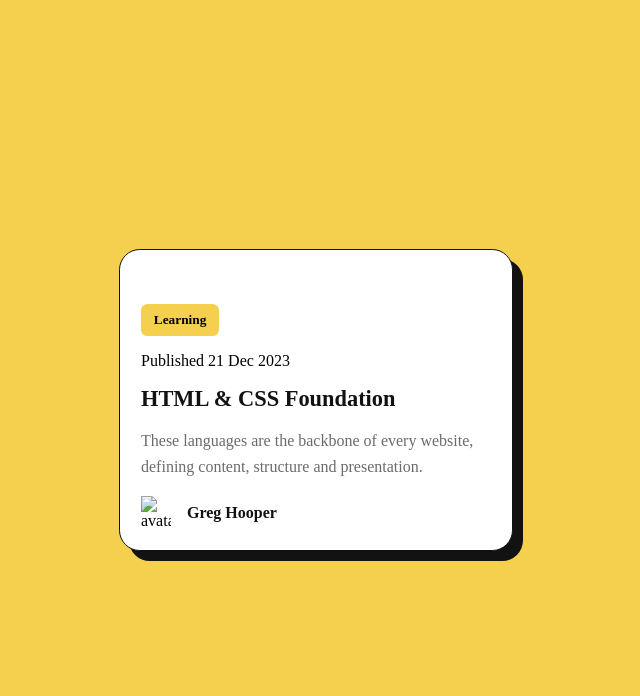
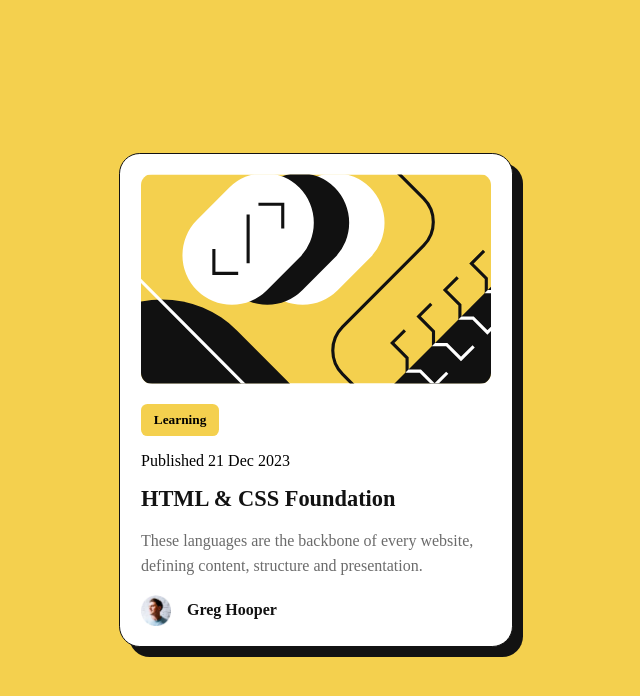
Before and after one commit to ifeanyi-anthony/FrontEnd-Mentor-Projects, a plain HTML site: page Blog_Review_Card/index.html in a window 1280 px wide. Shown: the whole page, without its empty margins (324-964 px from the left). Drawn offline with Linux system fonts and the light colour scheme.

Commit message:
Modified codes

```diff
--- a/Blog_Review_Card/index.html
+++ b/Blog_Review_Card/index.html
@@ -5,7 +5,7 @@
     <meta name="viewport" content="width=device-width, initial-scale=1.0" />
     <link
       rel="stylesheet"
-      href="/Blog_Review_Card/styles.css"
+      href="./styles.css"
     />
     <link
       rel="icon"
@@ -20,7 +20,7 @@
     <div class="blog_container">
       <div class="section_one">
         <img
-          src="/BLOG_REVIEW_CARD/blog-preview-card-main/assets/images/illustration-article.svg"
+          src="./assets/images/illustration-article.svg"
           alt=""
         />
         <button>Learning</button>
@@ -34,7 +34,7 @@
         </p>
         <div class="avatar">
           <img
-            src="/BLOG_REVIEW_CARD/blog-preview-card-main/assets/images/image-avatar.webp"
+            src="./assets/images/image-avatar.webp"
             alt="avatar"
           />
           <p>Greg Hooper</p>
```
